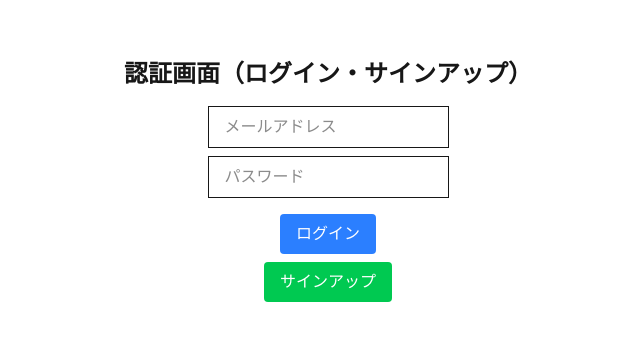
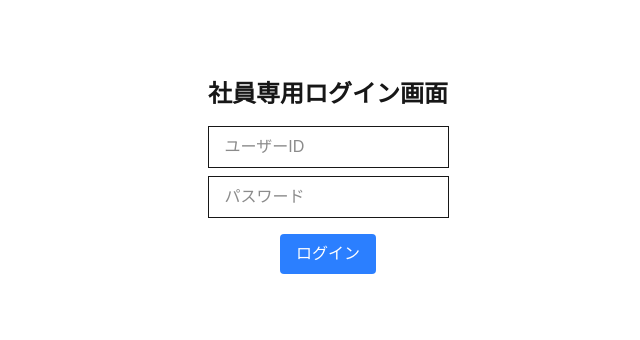
Before and after one commit to HIROMU522/hive-management-system, a Next.js app: page /auth in a window 1280 px wide. Shown: the part 220-560 px from the top of the page, without its empty margins (312-952 px from the left). Built offline with nearby package versions, Linux system fonts and the light colour scheme; no server answers.

Commit message:
feat: 認証機能において事前に指定されたユーザーのみログインができるように

```diff
--- a/src/app/auth/page.tsx
+++ b/src/app/auth/page.tsx
@@ -4,31 +4,42 @@ import { useState } from 'react';
 import { supabase } from '@/utils/supabase/client';
 
 export default function AuthPage() {
-  const [email, setEmail] = useState('');
+  const [userId, setUserId] = useState('');
   const [password, setPassword] = useState('');
 
-  const handleSignUp = async () => {
-    const { error } = await supabase.auth.signUp({ email, password });
-    if (error) alert(`サインアップエラー: ${error.message}`);
-    else alert('サインアップ成功！ログインできます');
-  };
+  const handleLogin = async () => {
+    // SupabaseのusersテーブルからuserIdに紐づくemailを取得する
+    const { data, error } = await supabase
+      .from('profiles')  // 後で作成するprofilesテーブル
+      .select('email')
+      .eq('user_id', userId)
+      .single();
 
-  const handleLogin = async () => {
-    const { error } = await supabase.auth.signInWithPassword({ email, password });
-    if (error) alert(`ログインエラー: ${error.message}`);
-    else alert('ログイン成功！');
+    if (error || !data) {
+      alert('ユーザーIDが存在しません');
+      return;
+    }
+
+    const email = data.email;
+
+    const { error: loginError } = await supabase.auth.signInWithPassword({ email, password });
+    if (loginError) {
+      alert(`ログインエラー: ${loginError.message}`);
+    } else {
+      alert('ログイン成功！');
+    }
   };
 
   return (
     <div className="flex flex-col items-center justify-center min-h-screen">
-      <h1 className="text-2xl font-bold mb-4">認証画面（ログイン・サインアップ）</h1>
+      <h1 className="text-2xl font-bold mb-4">社員専用ログイン画面</h1>
 
       <input
         className="mb-2 border px-4 py-2"
-        type="email"
-        placeholder="メールアドレス"
-        value={email}
-        onChange={(e) => setEmail(e.target.value)}
+        type="text"
+        placeholder="ユーザーID"
+        value={userId}
+        onChange={(e) => setUserId(e.target.value)}
       />
 
       <input
@@ -45,13 +56,6 @@ export default function AuthPage() {
       >
         ログイン
       </button>
-
-      <button
-        className="px-4 py-2 bg-green-500 text-white rounded"
-        onClick={handleSignUp}
-      >
-        サインアップ
-      </button>
     </div>
   );
 }
```
